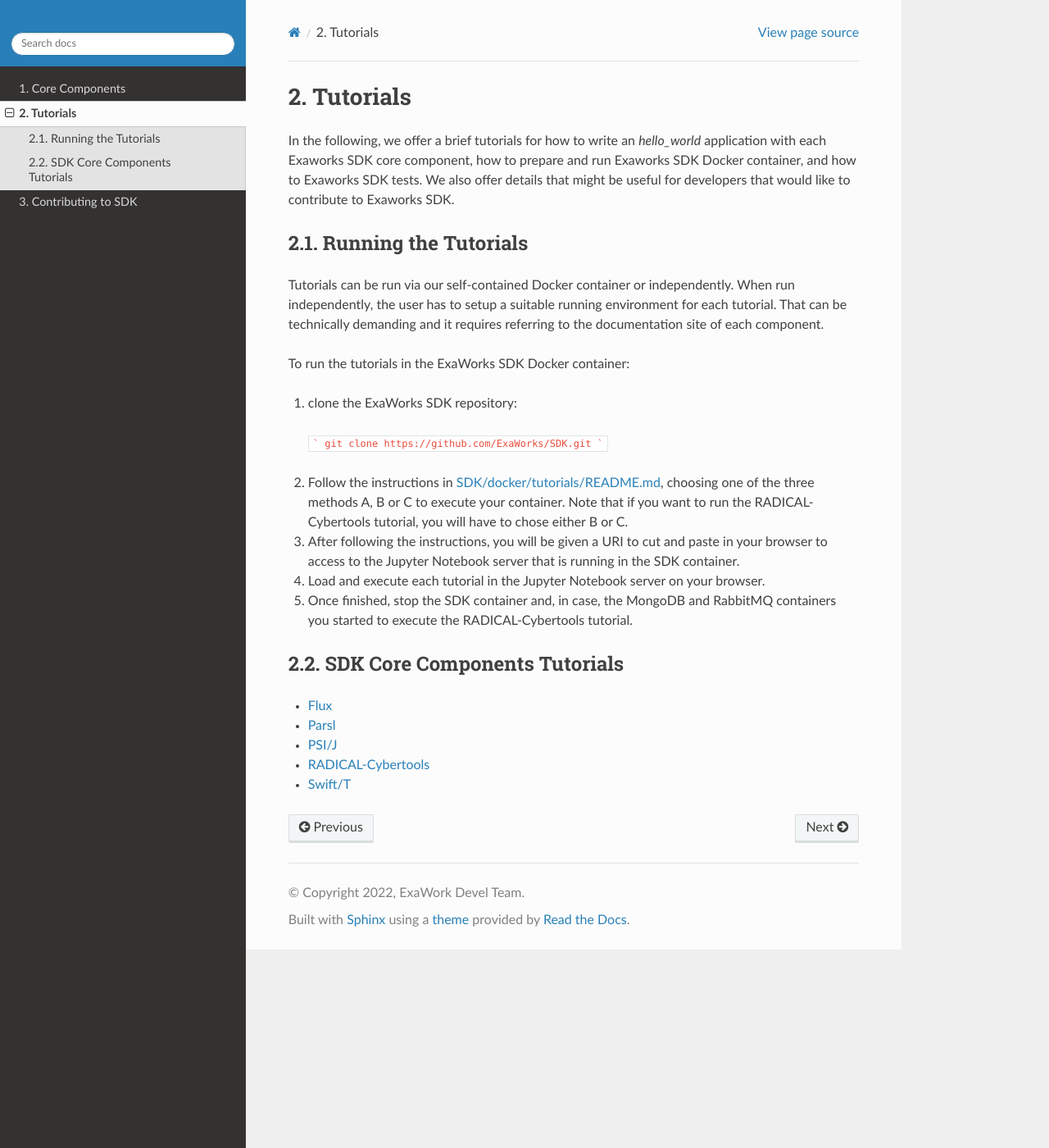
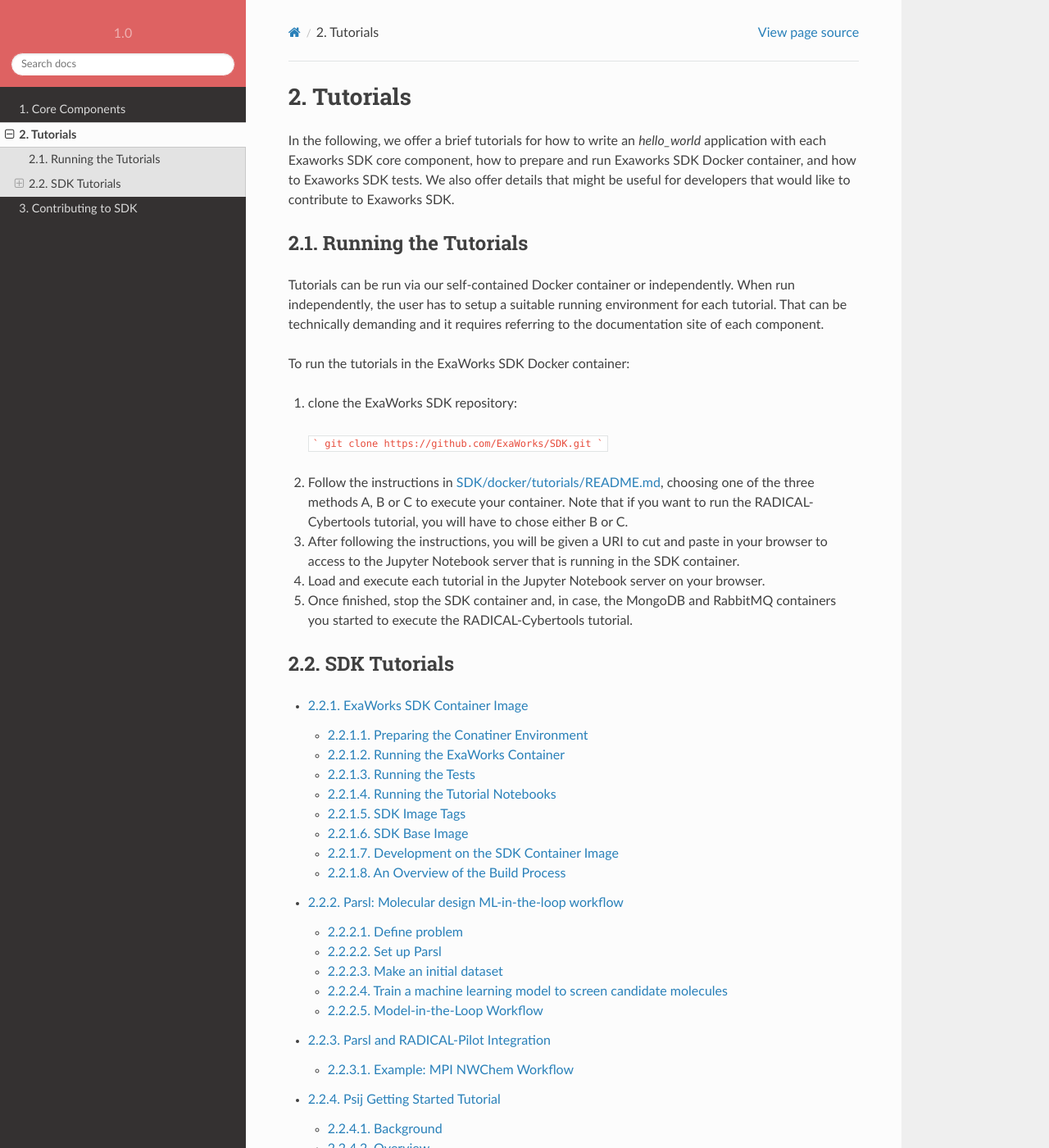
Before and after one commit to ExaWorks/SDK, a Sphinx documentation site: the page built from docs/source/tutorials.rst, in a window 1280 px wide and 1400 px high. Shown: the whole window at 82% size. Built offline with Sphinx 7.4.7 and the Read the Docs theme 2.0.0, drawn with Linux system fonts in a browser that asks for light colours; pages that are not in the unit, such as notebooks, are missing from menus; some of the changed text lies outside the part shown.

Commit message:
ExaWorks theme and tutorials cleanup

```diff
--- a/docs/source/conf.py
+++ b/docs/source/conf.py
@@ -13,17 +13,21 @@
 # import os
 # import sys
 # sys.path.insert(0, os.path.abspath('.'))
+import sphinx_rtd_theme
+from sphinx.ext.apidoc import main
+
+needs_sphinx = '1.6'
 
 
 # -- Project information -----------------------------------------------------
 
 project = 'ExaWorks SDK'
-copyright = '2022, ExaWork Devel Team'
-author = 'ExaWork Devel Team'
+copyright = '2022, ExaWork Team'
+author = 'ExaWork Team'
 
 # The full version, including alpha/beta/rc tags
-release = '0.1'
-
+release = '1.0'
+version = release
 
 # -- General configuration ---------------------------------------------------
 
@@ -65,6 +69,7 @@
 # a list of builtin themes.
 #
 html_theme = "sphinx_rtd_theme"
+html_theme_path = [sphinx_rtd_theme.get_html_theme_path()]
 
 # Add any paths that contain custom static files (such as style sheets) here,
 # relative to this directory. They are copied after the builtin static files,
--- a/docs/source/development.rst
+++ /dev/null
@@ -1 +0,0 @@
-.. _chapter_development:
--- a/docs/source/index.rst
+++ b/docs/source/index.rst
@@ -2,7 +2,7 @@
 ==================================
 
 .. image:: https://readthedocs.org/projects/exaworkssdk/badge/?version=latest
-   :target: http://exaworkssdk.readthedocs.io/en/latest/?badge=latest
+   :target: http://radicalanalytics.readthedocs.io/en/latest/?badge=latest
    :alt: Documentation Status
 
 ExaWorks **Software Development Kit (SDK)** offers: (1) packaging for a curated
--- a/docs/source/introduction.rst
+++ /dev/null
@@ -1,5 +0,0 @@
-.. _chapter_introduction:
-
-============
-Introduction
-============
--- a/docs/source/requirements.txt
+++ b/docs/source/requirements.txt
@@ -1,5 +1,6 @@
 sphinx_copybutton
 nbsphinx
 ipykernel
-nbsphinx
 sphinx-rtd-theme
+pandoc
+ipywidgets
--- a/docs/source/tutorials.rst
+++ b/docs/source/tutorials.rst
@@ -40,11 +40,18 @@
    containers you started to execute the RADICAL-Cybertools tutorial.
 
 
-SDK Core Components Tutorials
------------------------------
 
-* `Flux <tutorials/flux.ipynb>`_
-* `Parsl <tutorials/parsl/parsl.ipynb>`_
-* `PSI/J <tutorials/psij.ipynb>`_
-* `RADICAL-Cybertools <tutorials/rct.ipynb>`_
-* `Swift/T <tutorials/swift-t/swift-t.ipynb>`_
+SDK Tutorials
+-------------
+
+.. * `Flux <tutorials/flux.ipynb>`_
+.. * `Parsl <tutorials/parsl.ipynb>`_
+.. * `PSI/J <tutorials/psij.ipynb>`_
+.. * `RADICAL-Cybertools <tutorials/rct.ipynb>`_
+.. * `Swift/T <tutorials/swift.ipynb>`_
+
+.. toctree::
+   :maxdepth: 2
+   :glob:
+
+   tutorials/*
--- a/docs/source/usage.rst
+++ /dev/null
@@ -1,5 +0,0 @@
-.. _chapter_usage:
-
-=====
-Usage
-=====
```
Also changed, not shown: other parts of docs/source/index.rst (+0 -3 lines), docs/source/_static/css/custom.css (line endings or trailing spaces), docs/source/favicon.ico (added), docs/source/tutorials/docker_image.ipynb, docs/source/tutorials/images/parsl_workflow.svg (renamed from docs/source/tutorials/parsl/figures/workflow.svg), docs/source/tutorials/parsl-rp.ipynb, docs/source/tutorials/parsl.ipynb, docs/source/tutorials/rct.ipynb, docs/source/tutorials/swift-t.ipynb, 1 other file.
